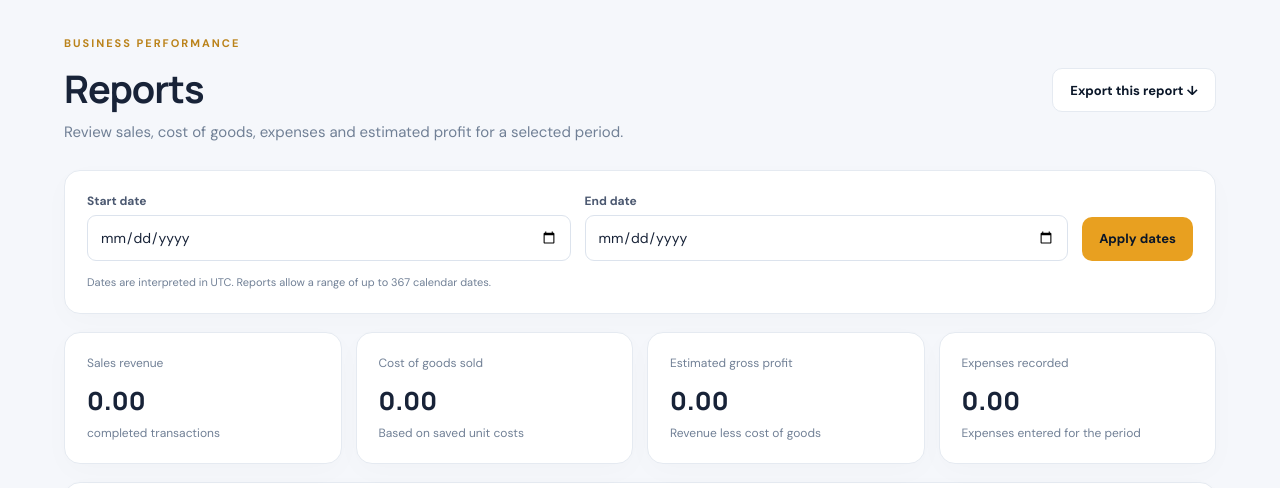
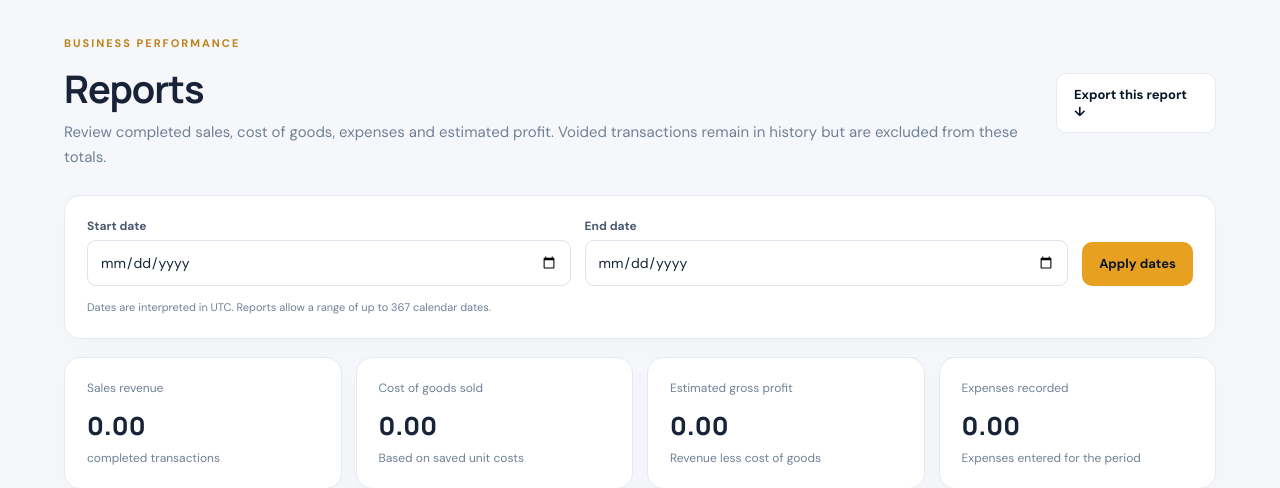
Before and after one commit to companyscarz/Hire, a Python web app: template scarz_pos/templates/reports.html in a window 1280 px wide. Shown: the part 72-560 px from the top of the page. Run offline with Jinja, Linux system fonts and the light colour scheme; the template is opened without the code that fills it, so the values that code supplies are empty.

Commit message:
Clarify voided sales excluded from reports

```diff
--- a/scarz_pos/templates/reports.html
+++ b/scarz_pos/templates/reports.html
@@ -2,7 +2,7 @@
 {% block title %}Reports · ScarZ POS{% endblock %}
 {% block content %}
 <section class="page-heading">
-  <div><div class="eyebrow">BUSINESS PERFORMANCE</div><h1>Reports</h1><p class="muted">Review sales, cost of goods, expenses and estimated profit for a selected period.</p></div>
+  <div><div class="eyebrow">BUSINESS PERFORMANCE</div><h1>Reports</h1><p class="muted">Review completed sales, cost of goods, expenses and estimated profit. Voided transactions remain in history but are excluded from these totals.</p></div>
   <a class="button secondary" href="{{ url_for('views.reports_csv', start=start_date, end=end_date) }}">Export this report ↓</a>
 </section>
 <section class="panel report-filter">
```
